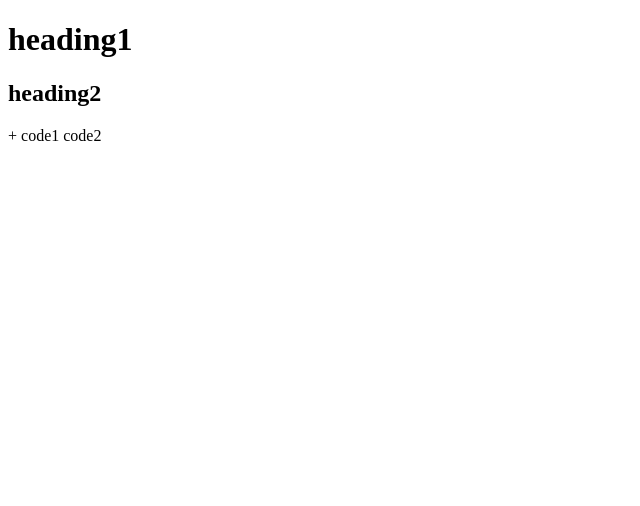
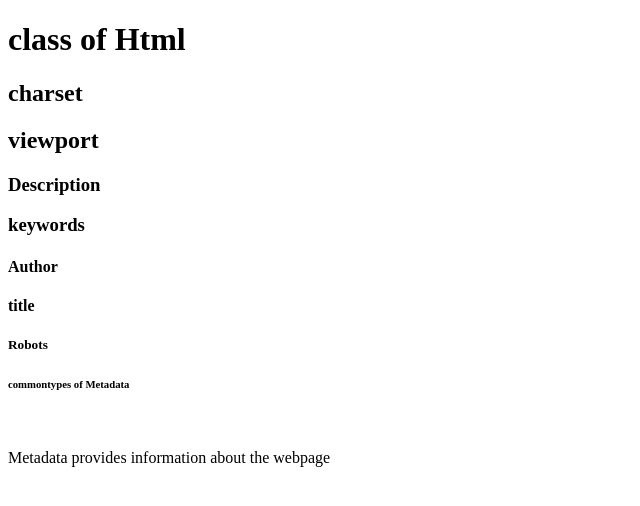
Before and after one commit to harshitameesala/FrontEnd, a plain HTML site: page index.html in a window 1280 px wide. Shown: the whole page, without its empty margins (0-640 px from the left). Drawn offline with Linux system fonts and the light colour scheme.

Commit message:
Add files via upload

```diff
--- a/index.html
+++ b/index.html
@@ -3,20 +3,20 @@
 <head>
     <meta charset="UTF-8">
     <meta name="viewport" content="width=device-width, initial-scale=1.0">
-    <title>Document</title>
+    <title>metadata</title>
 </head>
 <body>
-    <!-- block level elements -->
-    <h1>heading1</h1>
-    <h2>heading2</h2>
-
-    <!-- inline elements -->
-   +  <span>code1</span>
-     <span>code2</span>
-
-
-
+    <h1>class of Html</h1>
+    <h2>charset</h2>
+    <h2>viewport</h2>
+    <h3>Description</h3>
+    <h3>keywords</h3>
+    <h4>Author</h4>
+    <h4>title</h4>
+    <h5>Robots</h5>
+    <h6>commontypes of Metadata</h6>
+    <br>
+    <!--paragraph tag-->
+    <p>Metadata provides information about the webpage</p>
 </body>
-
-
 </html>
```
